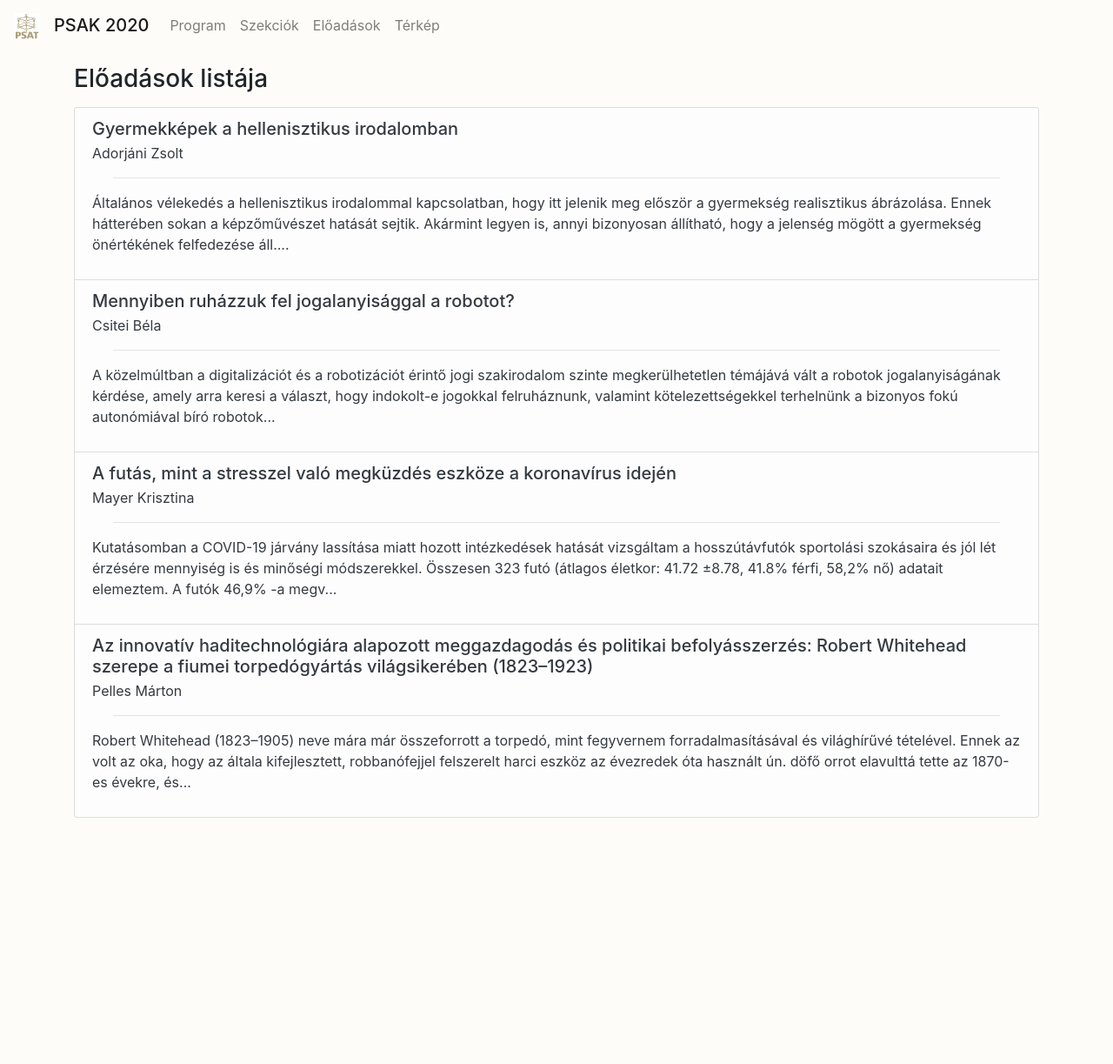
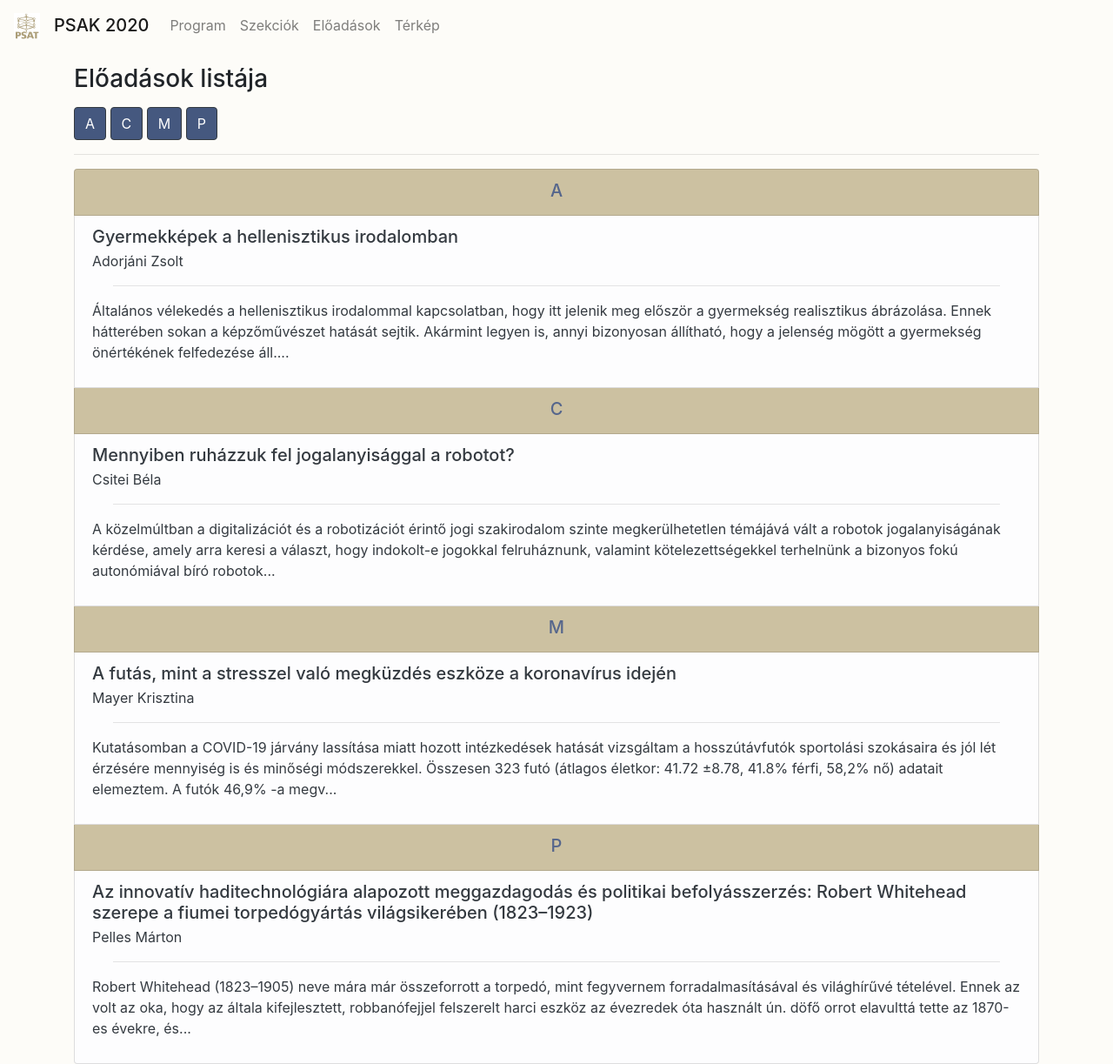
Before and after one commit to hegyhati/psak_2020, a Jekyll site: the page built from presentations.html, in a window 1280 px wide. Shown: the whole page at 87% size. Built offline with Jekyll 4.4.1, drawn with Linux system fonts in a browser that asks for light colours; before the commit the page ends 940 px from its top, so only the background shows below that.

Commit message:
added initial links to list of presentations

```diff
--- a/presentations.html
+++ b/presentations.html
@@ -2,8 +2,27 @@
 title: Előadások listája
 ---
 
+{% assign initial = "_" %}
+{% for presentation in site.presentations %}
+  {% assign current=presentation.id | remove: "/presentations/" | slice: 0 | upcase %}
+  {% if initial != current %}
+    {% assign initial = current %}
+    <a class="btn btn-dark psat-blue-white" href="#initial-{{initial}}">{{initial}}</a>
+  {% endif %}
+{% endfor %}
+
+<hr />
+
 <div class="list-group">
+  {% assign initial = "_" %}
   {% for presentation in site.presentations %}
+    {% assign current=presentation.id | remove: "/presentations/" | slice: 0 | upcase %}
+    {% if initial != current %}
+      {% assign initial = current %}
+      <span class="list-group-item psat-gold-blue" id="initial-{{initial}}">
+        <h5 class="mb-1 text-center">{{initial}}</h5>
+      </span>
+    {% endif %}
     <a href="{{site.baseurl}}{{presentation.url}}" class="list-group-item list-group-item-action list-group-item-light text-dark">
       <h5 class="mb-1">{{presentation.title}}</h5>
       <p class="mb-1">{{presentation.presenter}}</p>
```
Lines whose indentation alone changed are shown as unchanged.
